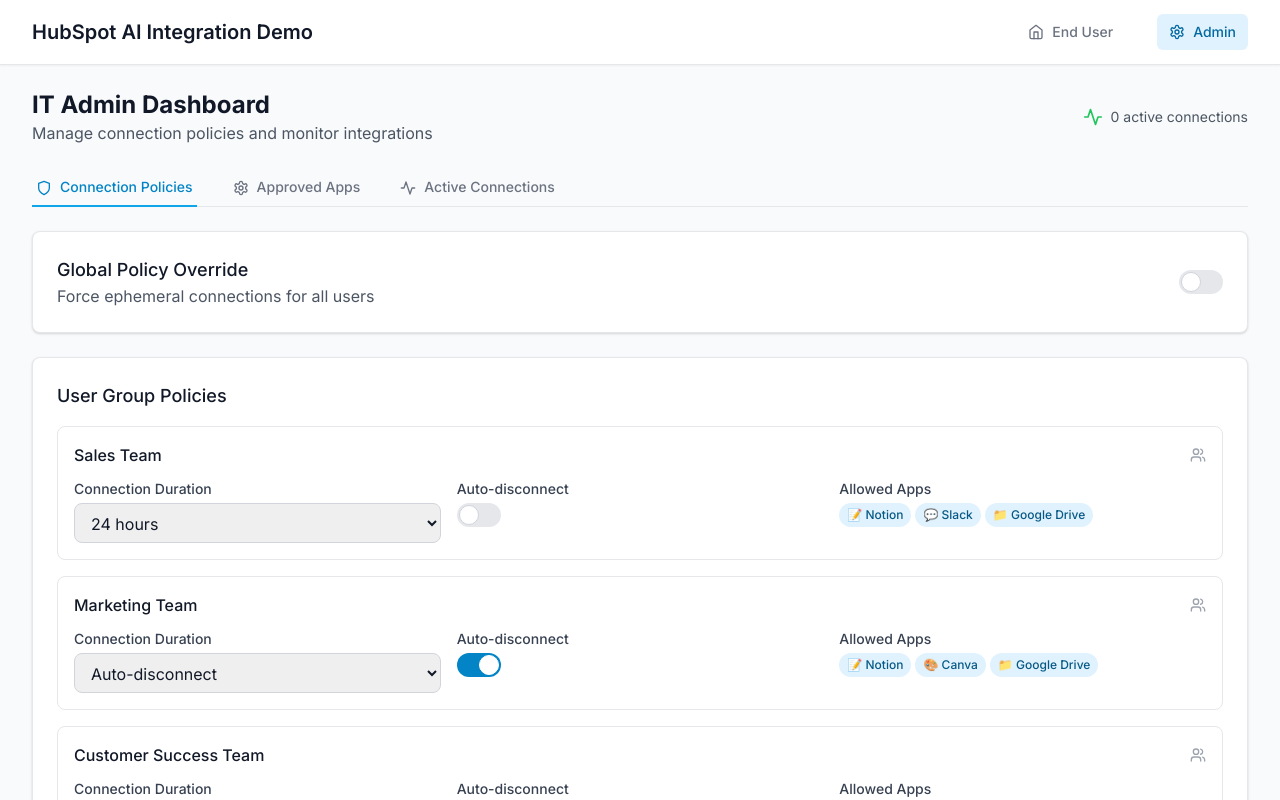
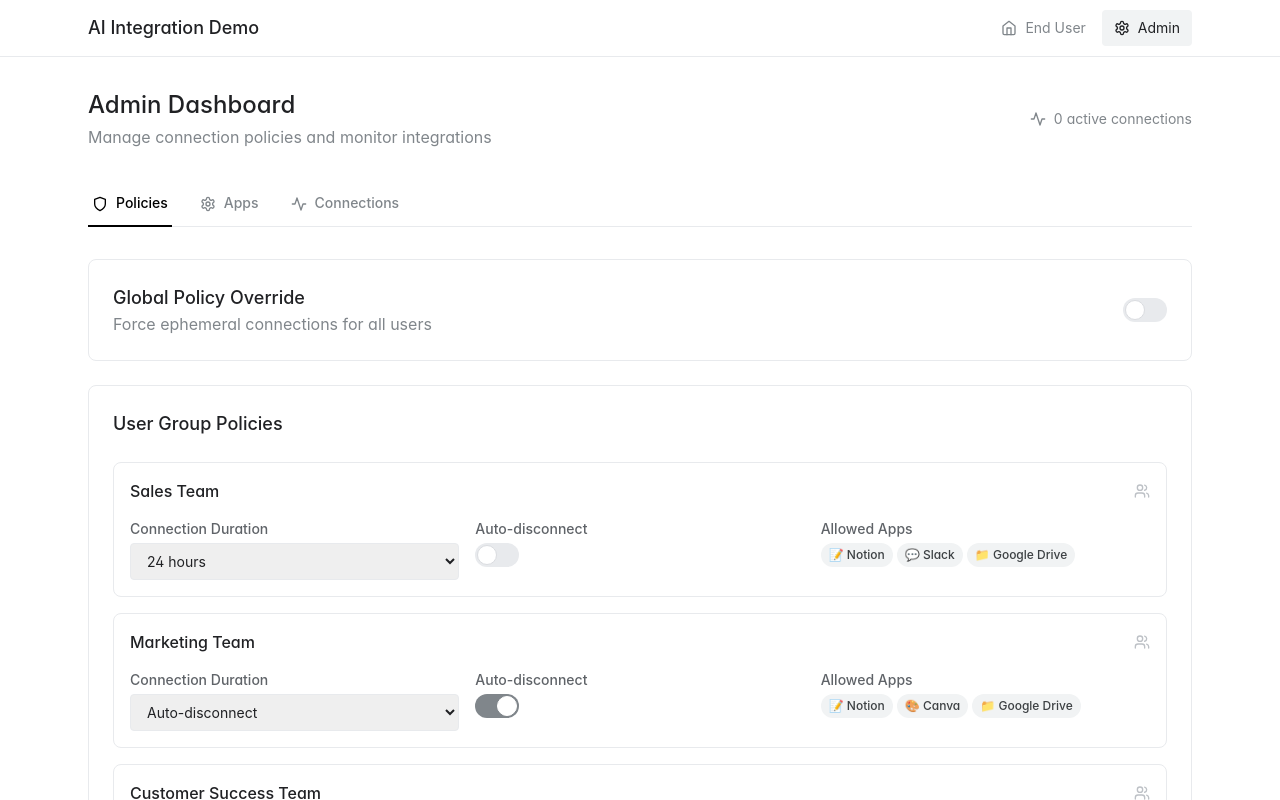
Before and after one commit to rtwest/hubspot-ai-integration-demo, a React (Vite) app: page /admin in a window 1280 px wide. Shown: the top 800 px of the page. Built offline with nearby package versions, Linux system fonts and the light colour scheme.

Commit message:
Update visual style to super minimal modernist Notion-inspired design

```diff
--- a/src/App.jsx
+++ b/src/App.jsx
@@ -10,27 +10,27 @@ function App() {
 
   return (
     <PolicyProvider>
-      <div className="min-h-screen bg-gray-50">
+      <div className="min-h-screen bg-white">
         {/* Header */}
-        <header className="bg-white shadow-sm border-b border-gray-200">
-          <div className="max-w-7xl mx-auto px-4 sm:px-6 lg:px-8">
-            <div className="flex justify-between items-center h-16">
+        <header className="border-b border-gray-200">
+          <div className="max-w-6xl mx-auto px-6">
+            <div className="flex justify-between items-center h-14">
               <div className="flex items-center">
                 <div className="flex-shrink-0">
-                  <h1 className="text-xl font-semibold text-gray-900">
-                    HubSpot AI Integration Demo
+                  <h1 className="text-lg font-medium text-gray-900">
+                    AI Integration Demo
                   </h1>
                 </div>
               </div>
 
               {/* Navigation */}
-              <nav className="flex space-x-8">
+              <nav className="flex space-x-1">
                 <Link
                   to="/"
-                  className={`flex items-center px-3 py-2 rounded-md text-sm font-medium transition-colors ${
+                  className={`flex items-center px-3 py-2 rounded text-sm transition-colors ${
                     location.pathname === '/'
-                      ? 'bg-primary-100 text-primary-700'
-                      : 'text-gray-500 hover:text-gray-700 hover:bg-gray-100'
+                      ? 'bg-gray-100 text-gray-900'
+                      : 'text-gray-600 hover:text-gray-900 hover:bg-gray-50'
                   }`}
                 >
                   <Home className="w-4 h-4 mr-2" />
@@ -38,10 +38,10 @@ function App() {
                 </Link>
                 <Link
                   to="/admin"
-                  className={`flex items-center px-3 py-2 rounded-md text-sm font-medium transition-colors ${
+                  className={`flex items-center px-3 py-2 rounded text-sm transition-colors ${
                     location.pathname === '/admin'
-                      ? 'bg-primary-100 text-primary-700'
-                      : 'text-gray-500 hover:text-gray-700 hover:bg-gray-100'
+                      ? 'bg-gray-100 text-gray-900'
+                      : 'text-gray-600 hover:text-gray-900 hover:bg-gray-50'
                   }`}
                 >
                   <Settings className="w-4 h-4 mr-2" />
@@ -53,7 +53,7 @@ function App() {
         </header>
 
         {/* Main Content */}
-        <main className="max-w-7xl mx-auto py-6 sm:px-6 lg:px-8">
+        <main className="max-w-6xl mx-auto py-8 px-6">
           <Routes>
             <Route path="/" element={<EndUserView />} />
             <Route path="/admin" element={<AdminView />} />
--- a/src/components/AdminView.jsx
+++ b/src/components/AdminView.jsx
@@ -72,17 +72,17 @@ const AdminView = () => {
   }
 
   return (
-    <div className="space-y-6">
+    <div className="space-y-8">
       {/* Header */}
       <div className="flex items-center justify-between">
         <div>
-          <h1 className="text-2xl font-bold text-gray-900">IT Admin Dashboard</h1>
-          <p className="text-gray-600">Manage connection policies and monitor integrations</p>
+          <h1 className="text-2xl font-medium text-gray-900">Admin Dashboard</h1>
+          <p className="text-gray-600 mt-1">Manage connection policies and monitor integrations</p>
         </div>
         <div className="flex items-center space-x-3">
-          <div className="flex items-center space-x-2">
-            <Activity className="w-5 h-5 text-green-500" />
-            <span className="text-sm text-gray-600">
+          <div className="flex items-center space-x-2 text-sm text-gray-600">
+            <Activity className="w-4 h-4" />
+            <span>
               {policies.activeConnections.length} active connections
             </span>
           </div>
@@ -91,39 +91,39 @@ const AdminView = () => {
 
       {/* Tabs */}
       <div className="border-b border-gray-200">
-        <nav className="-mb-px flex space-x-8">
+        <nav className="-mb-px flex space-x-6">
           <button
             onClick={() => setActiveTab('policies')}
-            className={`py-2 px-1 border-b-2 font-medium text-sm ${
+            className={`py-3 px-1 border-b-2 font-medium text-sm transition-colors ${
               activeTab === 'policies'
-                ? 'border-primary-500 text-primary-600'
-                : 'border-transparent text-gray-500 hover:text-gray-700 hover:border-gray-300'
+                ? 'border-black text-black'
+                : 'border-transparent text-gray-600 hover:text-gray-900 hover:border-gray-300'
             }`}
           >
             <Shield className="w-4 h-4 inline mr-2" />
-            Connection Policies
+            Policies
           </button>
           <button
             onClick={() => setActiveTab('apps')}
-            className={`py-2 px-1 border-b-2 font-medium text-sm ${
+            className={`py-3 px-1 border-b-2 font-medium text-sm transition-colors ${
               activeTab === 'apps'
-                ? 'border-primary-500 text-primary-600'
-                : 'border-transparent text-gray-500 hover:text-gray-700 hover:border-gray-300'
+                ? 'border-black text-black'
+                : 'border-transparent text-gray-600 hover:text-gray-900 hover:border-gray-300'
             }`}
           >
             <Settings className="w-4 h-4 inline mr-2" />
-            Approved Apps
+            Apps
           </button>
           <button
             onClick={() => setActiveTab('connections')}
-            className={`py-2 px-1 border-b-2 font-medium text-sm ${
+            className={`py-3 px-1 border-b-2 font-medium text-sm transition-colors ${
               activeTab === 'connections'
-                ? 'border-primary-500 text-primary-600'
-                : 'border-transparent text-gray-500 hover:text-gray-700 hover:border-gray-300'
+                ? 'border-black text-black'
+                : 'border-transparent text-gray-600 hover:text-gray-900 hover:border-gray-300'
             }`}
           >
             <Activity className="w-4 h-4 inline mr-2" />
-            Active Connections
+            Connections
           </button>
         </nav>
       </div>
@@ -132,7 +132,7 @@ const AdminView = () => {
       {activeTab === 'policies' && (
         <div className="space-y-6">
           {/* Global Policy Toggle */}
-          <div className="card p-6">
+          <div className="card p-6 space-y-4">
             <div className="flex items-center justify-between">
               <div>
                 <h3 className="text-lg font-medium text-gray-900">Global Policy Override</h3>
@@ -149,10 +149,10 @@ const AdminView = () => {
               </label>
             </div>
             {policies.globalEphemeral && (
-              <div className="mt-4 p-4 bg-yellow-50 border border-yellow-200 rounded-lg">
+              <div className="p-4 bg-gray-50 border border-gray-200 rounded-lg">
                 <div className="flex">
-                  <AlertTriangle className="w-5 h-5 text-yellow-400 mr-2" />
-                  <p className="text-sm text-yellow-800">
+                  <AlertTriangle className="w-4 h-4 text-gray-600 mr-2 mt-0.5" />
+                  <p className="text-sm text-gray-700">
                     <strong>Global Override Active:</strong> All connections will auto-disconnect after task completion, regardless of user group policies.
                   </p>
                 </div>
@@ -161,12 +161,12 @@ const AdminView = () => {
           </div>
 
           {/* User Group Policies */}
-          <div className="card p-6">
-            <h3 className="text-lg font-medium text-gray-900 mb-4">User Group Policies</h3>
+          <div className="card p-6 space-y-6">
+            <h3 className="text-lg font-medium text-gray-900">User Group Policies</h3>
             <div className="space-y-4">
               {Object.entries(policies.userGroups).map(([key, group]) => (
-                <div key={key} className="border border-gray-200 rounded-lg p-4">
-                  <div className="flex items-center justify-between mb-3">
+                <div key={key} className="border border-gray-200 rounded-lg p-4 space-y-4">
+                  <div className="flex items-center justify-between">
                     <h4 className="font-medium text-gray-900">{group.name}</h4>
                     <Users className="w-4 h-4 text-gray-400" />
                   </div>
--- a/src/index.css
+++ b/src/index.css
@@ -4,28 +4,41 @@
 
 @layer base {
   html {
-    font-family: 'Inter', system-ui, sans-serif;
+    font-family: -apple-system, BlinkMacSystemFont, 'Segoe UI', Helvetica, 'Apple Color Emoji', Arial, sans-serif, 'Segoe UI Emoji', 'Segoe UI Symbol';
   }
 
   body {
-    @apply bg-gray-50 text-gray-900;
+    @apply bg-white text-gray-900;
+    font-feature-settings: 'cv02', 'cv03', 'cv04', 'cv11';
   }
 }
 
 @layer components {
   .btn-primary {
-    @apply bg-primary-600 hover:bg-primary-700 text-white font-medium py-2 px-4 rounded-lg transition-colors duration-200;
+    @apply bg-black hover:bg-gray-800 text-white font-medium py-2 px-3 rounded text-sm transition-colors duration-150;
   }
 
   .btn-secondary {
-    @apply bg-white hover:bg-gray-50 text-gray-700 font-medium py-2 px-4 rounded-lg border border-gray-300 transition-colors duration-200;
+    @apply bg-white hover:bg-gray-50 text-gray-700 font-medium py-2 px-3 rounded text-sm border border-gray-200 transition-colors duration-150;
   }
 
   .card {
-    @apply bg-white rounded-lg shadow-hubspot border border-gray-200;
+    @apply bg-white border border-gray-200 rounded-lg;
   }
 
   .input-field {
-    @apply w-full px-3 py-2 border border-gray-300 rounded-lg focus:outline-none focus:ring-2 focus:ring-primary-500 focus:border-transparent;
+    @apply w-full px-3 py-2 border border-gray-200 rounded text-sm focus:outline-none focus:border-black transition-colors duration-150;
+  }
+
+  .notion-text {
+    @apply text-gray-900 leading-relaxed;
+  }
+
+  .notion-heading {
+    @apply text-gray-900 font-semibold;
+  }
+
+  .notion-subtle {
+    @apply text-gray-500 text-sm;
   }
 }
--- a/tailwind.config.js
+++ b/tailwind.config.js
@@ -7,52 +7,52 @@ export default {
   theme: {
     extend: {
       colors: {
-        // HubSpot brand colors
+        // Notion-inspired colors
         primary: {
-          50: '#f0f9ff',
-          100: '#e0f2fe',
-          200: '#bae6fd',
-          300: '#7dd3fc',
-          400: '#38bdf8',
-          500: '#0ea5e9',
-          600: '#0284c7',
-          700: '#0369a1',
-          800: '#075985',
-          900: '#0c4a6e',
+          50: '#f8f9fa',
+          100: '#f1f3f4',
+          200: '#e8eaed',
+          300: '#dadce0',
+          400: '#bdc1c6',
+          500: '#9aa0a6',
+          600: '#80868b',
+          700: '#5f6368',
+          800: '#3c4043',
+          900: '#202124',
         },
-        // HubSpot orange
+        // Notion accent colors
         accent: {
-          50: '#fff7ed',
-          100: '#ffedd5',
-          200: '#fed7aa',
-          300: '#fdba74',
-          400: '#fb923c',
-          500: '#f97316',
-          600: '#ea580c',
-          700: '#c2410c',
-          800: '#9a3412',
-          900: '#7c2d12',
+          50: '#fce8e6',
+          100: '#fad2cf',
+          200: '#f6b3b0',
+          300: '#f28b87',
+          400: '#ed6b66',
+          500: '#e64949',
+          600: '#d93025',
+          700: '#b31412',
+          800: '#8e0e0c',
+          900: '#6a0a09',
         },
-        // Neutral grays
+        // Notion grays
         gray: {
-          50: '#f9fafb',
-          100: '#f3f4f6',
-          200: '#e5e7eb',
-          300: '#d1d5db',
-          400: '#9ca3af',
-          500: '#6b7280',
-          600: '#4b5563',
-          700: '#374151',
-          800: '#1f2937',
-          900: '#111827',
+          50: '#f8f9fa',
+          100: '#f1f3f4',
+          200: '#e8eaed',
+          300: '#dadce0',
+          400: '#bdc1c6',
+          500: '#9aa0a6',
+          600: '#80868b',
+          700: '#5f6368',
+          800: '#3c4043',
+          900: '#202124',
         }
       },
       fontFamily: {
         sans: ['Inter', 'system-ui', 'sans-serif'],
       },
       boxShadow: {
-        'hubspot': '0 1px 3px 0 rgba(0, 0, 0, 0.1), 0 1px 2px 0 rgba(0, 0, 0, 0.06)',
-        'hubspot-lg': '0 10px 15px -3px rgba(0, 0, 0, 0.1), 0 4px 6px -2px rgba(0, 0, 0, 0.05)',
+        'notion': '0 1px 3px 0 rgba(0, 0, 0, 0.1)',
+        'notion-lg': '0 4px 12px rgba(0, 0, 0, 0.15)',
       }
     },
   },
```
Also changed, not shown: src/components/ChatInterface.jsx (+10 -10 lines), src/components/EndUserView.jsx (+18 -18 lines).
